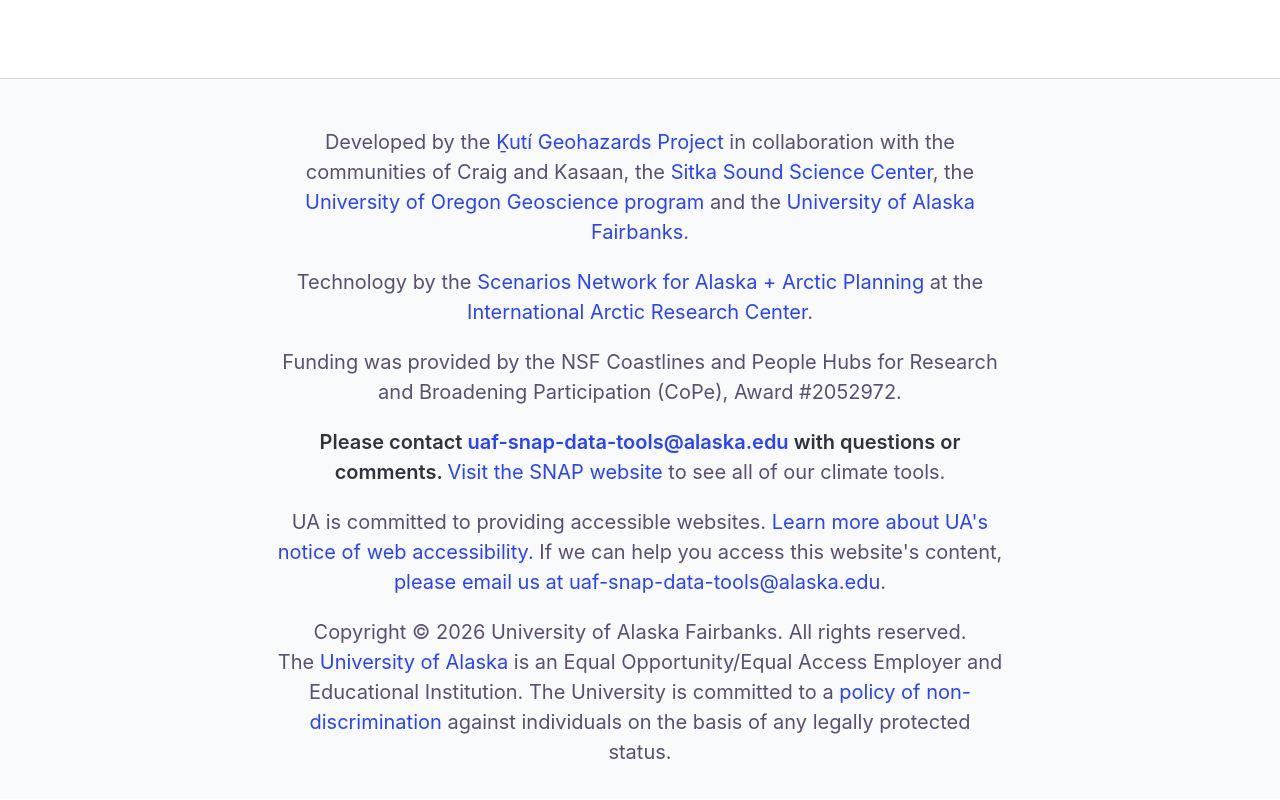
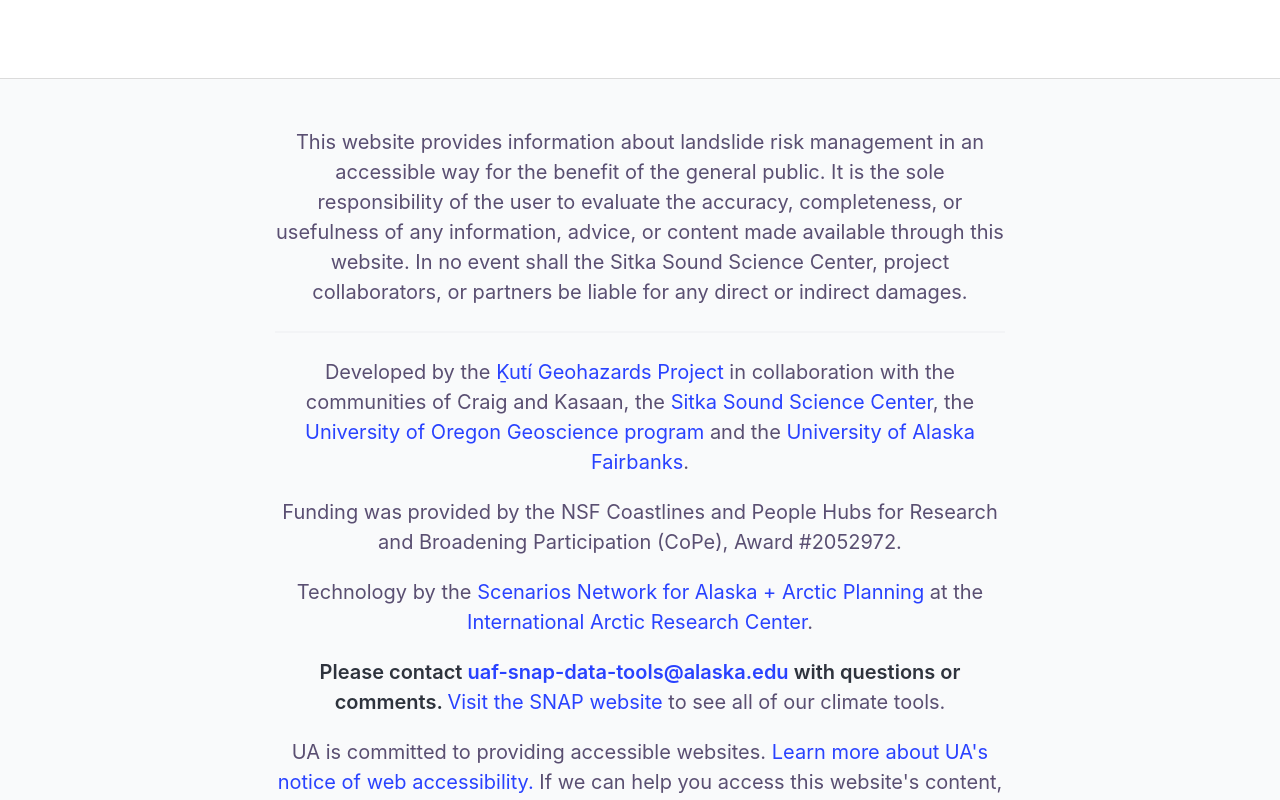
Before and after one commit to ua-snap/kuti, a Nuxt app: page / in a window 1280 px wide. Shown: the part 840-1640 px from the top of the page. Built offline with nearby package versions, Linux system fonts and the light colour scheme.

Commit message:
Requested changes to the footer (#64)
* Changes ordering of footer to have the award above our organization.

* Adds disclaimer to the website in footer.

* Change order in footer

---------

Co-authored-by: Bruce Crevensten <bruce.crevensten@gmail.com>

```diff
--- a/components/Footer.vue
+++ b/components/Footer.vue
@@ -3,6 +3,16 @@
     <div class="columns">
       <div class="column is-three-fifths is-offset-one-fifth">
         <div class="content is-size-5">
+          <p>
+            This website provides information about landslide risk management in
+            an accessible way for the benefit of the general public. It is the
+            sole responsibility of the user to evaluate the accuracy,
+            completeness, or usefulness of any information, advice, or content
+            made available through this website. In no event shall the Sitka
+            Sound Science Center, project collaborators, or partners be liable
+            for any direct or indirect damages.
+          </p>
+          <hr/>
           <p>
             Developed by the
             <a href="https://www.kutiproject.org"
@@ -17,7 +27,10 @@
             and the
             <a href="https://www.uaf.edu/">University of Alaska Fairbanks</a>.
           </p>
-
+          <p>
+            Funding was provided by the NSF Coastlines and People Hubs for
+            Research and Broadening Participation (CoPe), Award #2052972.
+          </p>
           <p>
             Technology by the
             <a href="https://www.snap.uaf.edu/" title="🥦🥦🥦"
@@ -27,11 +40,6 @@
             <a href="https://uaf-iarc.org"
               >International Arctic Research Center</a
             >.
-          </p>
-
-          <p>
-            Funding was provided by the NSF Coastlines and People Hubs for
-            Research and Broadening Participation (CoPe), Award #2052972.
           </p>
 
           <p>
```
